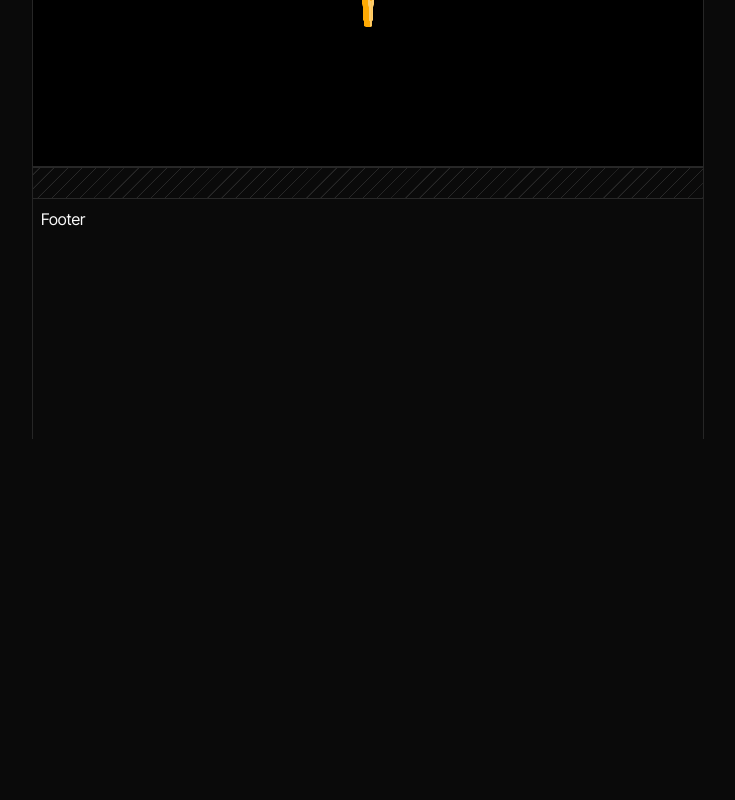
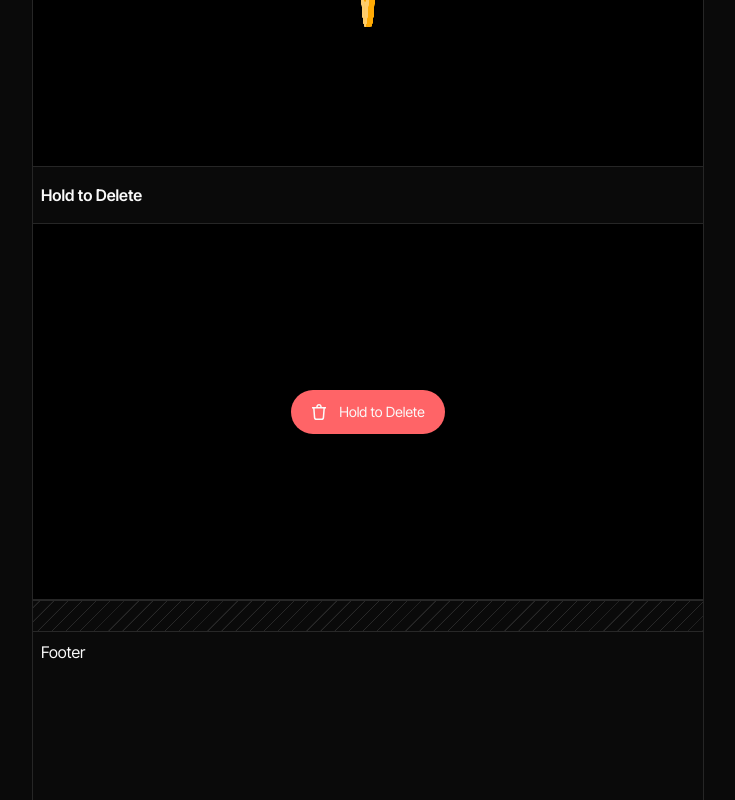
Before and after one commit to Shubham-yelekar/animation-in-web-course, a React (Vite) app: page / in a window 1280 px wide. Shown: the part 3322-4122 px from the top of the page, without its empty margins (272-1007 px from the left). Before the commit the page ends 3761 px from the top, so only its background shows below. Built offline with nearby package versions, Linux system fonts and the light colour scheme.

Commit message:
hold and delete

```diff
--- a/src/App.tsx
+++ b/src/App.tsx
@@ -13,6 +13,7 @@
 import Separator from "./components/ui/Saparator";
 import ThemeSwitcher from "./components/ui/ThemeSwitcher";
 import { ThemeProvider } from "./stores/ThemeProvider";
+import HoldDelete from "./components/hold-to-delete/HoldDelete";
 
 function App() {
   return (
@@ -36,6 +37,7 @@
           <TextAnimationComponent />
           <OrbitingComponent />
           <CoinComponent />
+          <HoldDelete />
           {/* --- */}
           <Separator />
           <Footer />
--- /dev/null
+++ b/src/components/hold-to-delete/HoldDelete.tsx
@@ -0,0 +1,49 @@
+import { useState, useEffect } from "react";
+import ComponentBlock from "../ui/ComponentBlock";
+import cn from "../../util/cn";
+const HoldDelete = () => {
+  return (
+    <section>
+      <div className="px-2 py-4">
+        <h4 className="text-md font-semibold">Hold to Delete</h4>
+
+        <p className="text-sm text-neutral-400 dark:text-neutral-500"></p>
+      </div>
+      <ComponentBlock>
+        <div className="relative flex h-full w-full flex-col items-center justify-center gap-4 perspective-near transform-3d">
+          <ClipPathButton />
+        </div>
+      </ComponentBlock>
+    </section>
+  );
+};
+
+function ClipPathButton() {
+  return (
+    <button className="group ease-out-quart my-auto grid cursor-pointer text-sm text-neutral-50 transition-transform duration-150 active:scale-[0.97]">
+      <div className="flex h-full w-full items-center justify-center gap-3 rounded-full bg-red-400 px-5 py-3 text-neutral-50 [grid-area:1/1]">
+        <svg height="16" strokeLinejoin="round" viewBox="0 0 16 16" width="16">
+          <path
+            fillRule="evenodd"
+            clipRule="evenodd"
+            d="M6.75 2.75C6.75 2.05964 7.30964 1.5 8 1.5C8.69036 1.5 9.25 2.05964 9.25 2.75V3H6.75V2.75ZM5.25 3V2.75C5.25 1.23122 6.48122 0 8 0C9.51878 0 10.75 1.23122 10.75 2.75V3H12.9201H14.25H15V4.5H14.25H13.8846L13.1776 13.6917C13.0774 14.9942 11.9913 16 10.6849 16H5.31508C4.00874 16 2.92263 14.9942 2.82244 13.6917L2.11538 4.5H1.75H1V3H1.75H3.07988H5.25ZM4.31802 13.5767L3.61982 4.5H12.3802L11.682 13.5767C11.6419 14.0977 11.2075 14.5 10.6849 14.5H5.31508C4.79254 14.5 4.3581 14.0977 4.31802 13.5767Z"
+            fill="currentColor"
+          />
+        </svg>
+        Hold to Delete
+      </div>
+      <div className="ease-out-quart flex w-full items-center justify-center gap-3 rounded-full bg-red-600 px-5 py-3 transition-all duration-200 [clip-path:inset(0px_100%_0px_0px)] [grid-area:1/1] group-active:duration-[1.5s] group-active:ease-linear group-active:[clip-path:inset(0px_0px_0px_0px)]">
+        <svg height="16" strokeLinejoin="round" viewBox="0 0 16 16" width="16">
+          <path
+            fillRule="evenodd"
+            clipRule="evenodd"
+            d="M6.75 2.75C6.75 2.05964 7.30964 1.5 8 1.5C8.69036 1.5 9.25 2.05964 9.25 2.75V3H6.75V2.75ZM5.25 3V2.75C5.25 1.23122 6.48122 0 8 0C9.51878 0 10.75 1.23122 10.75 2.75V3H12.9201H14.25H15V4.5H14.25H13.8846L13.1776 13.6917C13.0774 14.9942 11.9913 16 10.6849 16H5.31508C4.00874 16 2.92263 14.9942 2.82244 13.6917L2.11538 4.5H1.75H1V3H1.75H3.07988H5.25ZM4.31802 13.5767L3.61982 4.5H12.3802L11.682 13.5767C11.6419 14.0977 11.2075 14.5 10.6849 14.5H5.31508C4.79254 14.5 4.3581 14.0977 4.31802 13.5767Z"
+            fill="currentColor"
+          />
+        </svg>
+        Hold to Delete
+      </div>
+    </button>
+  );
+}
+export default HoldDelete;
```
